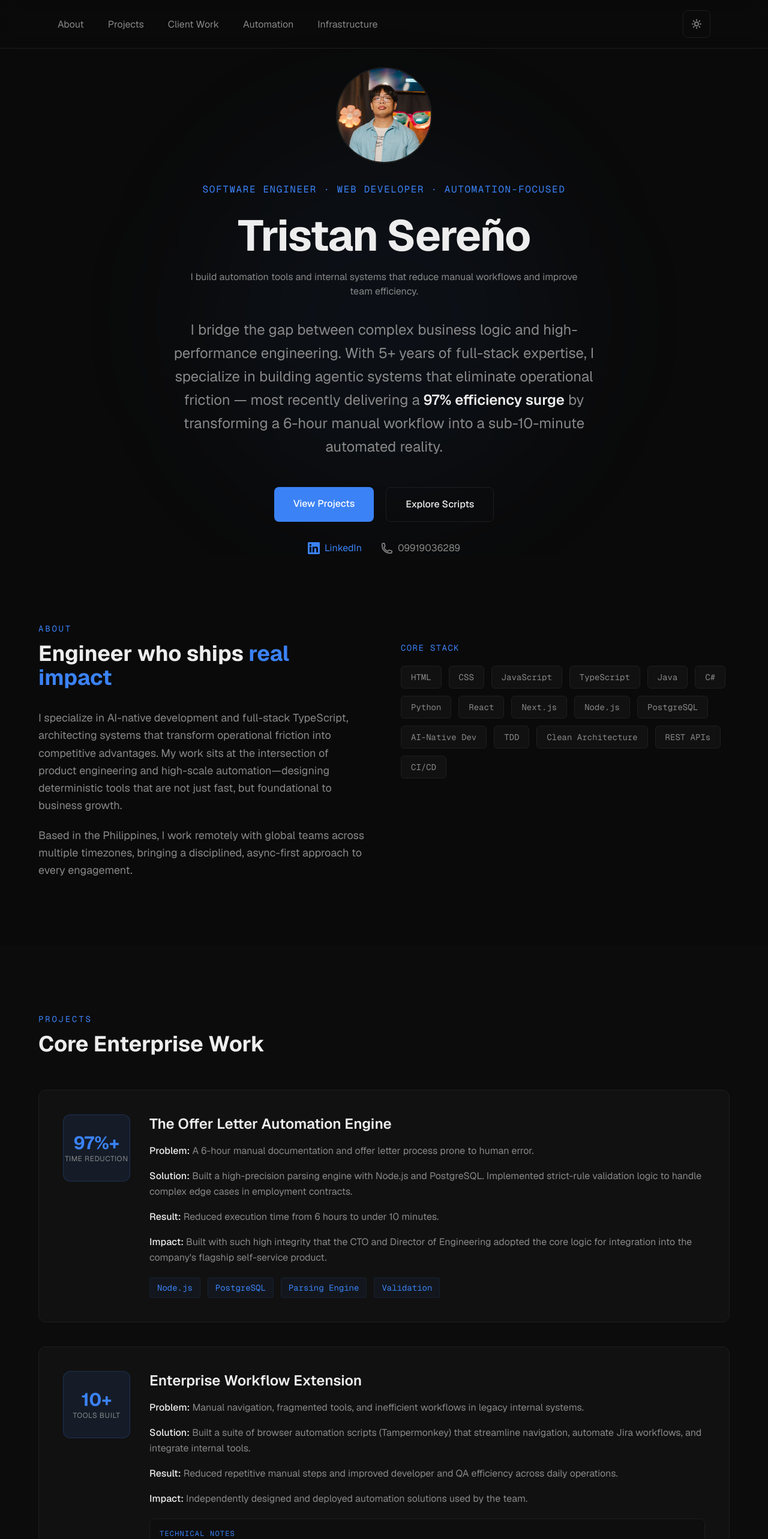
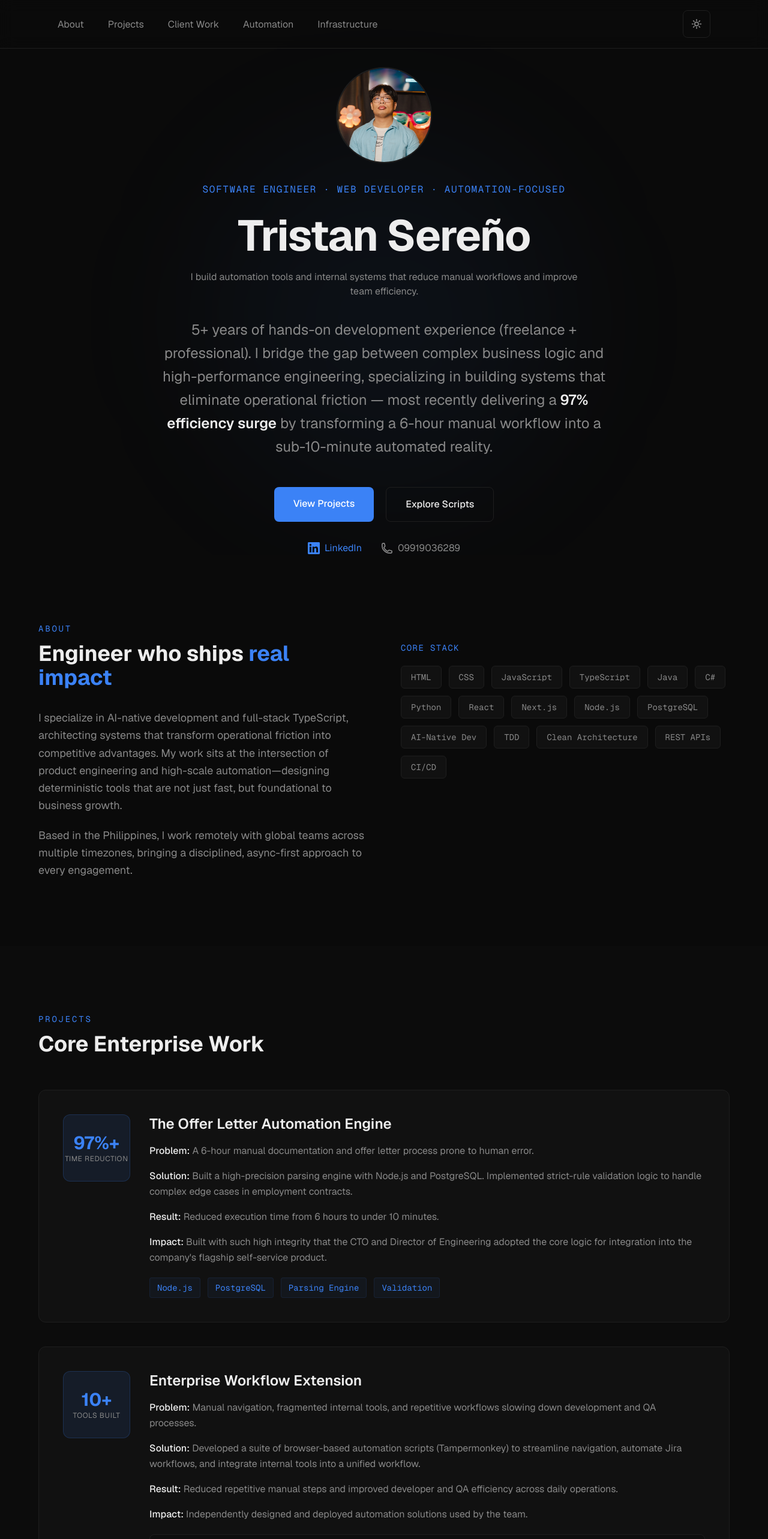
Before and after one commit to mangfredo/portfolio, a Next.js app: page / in a window 1280 px wide. Shown: the top 2566 px of the page at 60% size. Built offline with nearby package versions, Linux system fonts and the light colour scheme.

Commit message:
final copy tightening

```diff
--- a/src/components/Decalogue.tsx
+++ b/src/components/Decalogue.tsx
@@ -18,7 +18,7 @@ export default function Decalogue() {
         <p className="sel-invert font-mono text-sm uppercase tracking-[0.2em] mb-3" style={{ color: "var(--accent)" }}>Internal Tools</p>
         <h2 className="text-4xl font-bold mb-5">Workflow Automation Systems</h2>
         <p className="text-lg mb-14 max-w-3xl" style={{ color: "var(--muted)" }}>
-          Browser-based automation tools built to eliminate repetitive tasks, reduce manual errors, and speed up internal development and QA workflows.
+          A collection of production-used browser automation scripts that eliminate repetitive QA and development tasks.
         </p>
         <div className="grid sm:grid-cols-2 gap-5">
           {scripts.map((s) => (
--- a/src/components/Hero.tsx
+++ b/src/components/Hero.tsx
@@ -20,10 +20,10 @@ export default function Hero() {
           I build automation tools and internal systems that reduce manual workflows and improve team efficiency.
         </p>
         <p className="text-xl md:text-2xl max-w-3xl mx-auto mb-12 leading-relaxed" style={{ color: "var(--muted)" }}>
+          5+ years of hands-on development experience (freelance + professional).
           I bridge the gap between complex business logic and high-performance
-          engineering. With 5+ years of full-stack expertise, I specialize in
-          building agentic systems that eliminate operational friction — most
-          recently delivering a{" "}
+          engineering, specializing in building systems that eliminate operational
+          friction — most recently delivering a{" "}
           <span className="font-semibold" style={{ color: "var(--foreground)" }}>97% efficiency surge</span>{" "}
           by transforming a 6-hour manual workflow into a sub-10-minute automated
           reality.
--- a/src/components/Projects.tsx
+++ b/src/components/Projects.tsx
@@ -12,8 +12,8 @@ const projects = [
   },
   {
     title: "Enterprise Workflow Extension",
-    problem: "Manual navigation, fragmented tools, and inefficient workflows in legacy internal systems.",
-    solution: "Built a suite of browser automation scripts (Tampermonkey) that streamline navigation, automate Jira workflows, and integrate internal tools.",
+    problem: "Manual navigation, fragmented internal tools, and repetitive workflows slowing down development and QA processes.",
+    solution: "Developed a suite of browser-based automation scripts (Tampermonkey) to streamline navigation, automate Jira workflows, and integrate internal tools into a unified workflow.",
     result: "Reduced repetitive manual steps and improved developer and QA efficiency across daily operations.",
     impact: "Independently designed and deployed automation solutions used by the team.",
     tags: ["JavaScript", "Tampermonkey", "DOM Manipulation", "Browser Automation"],
```
